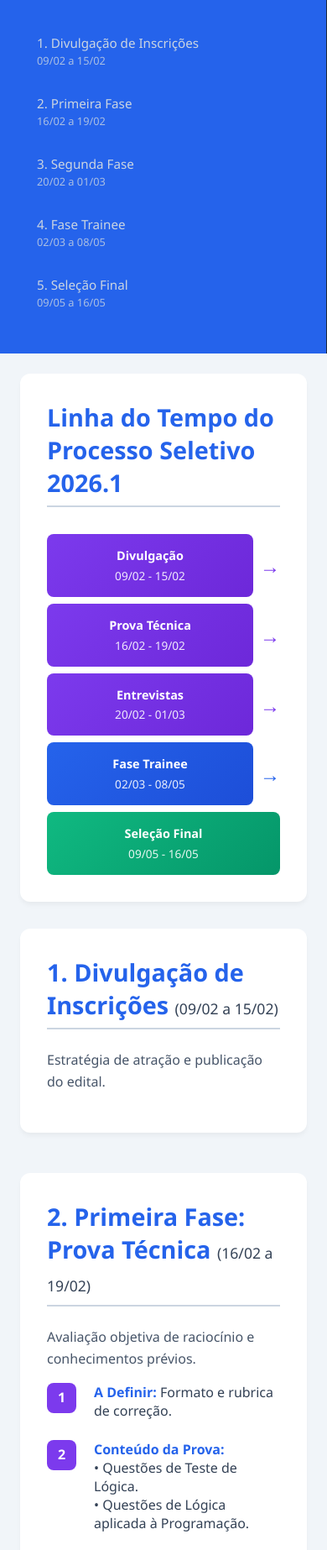
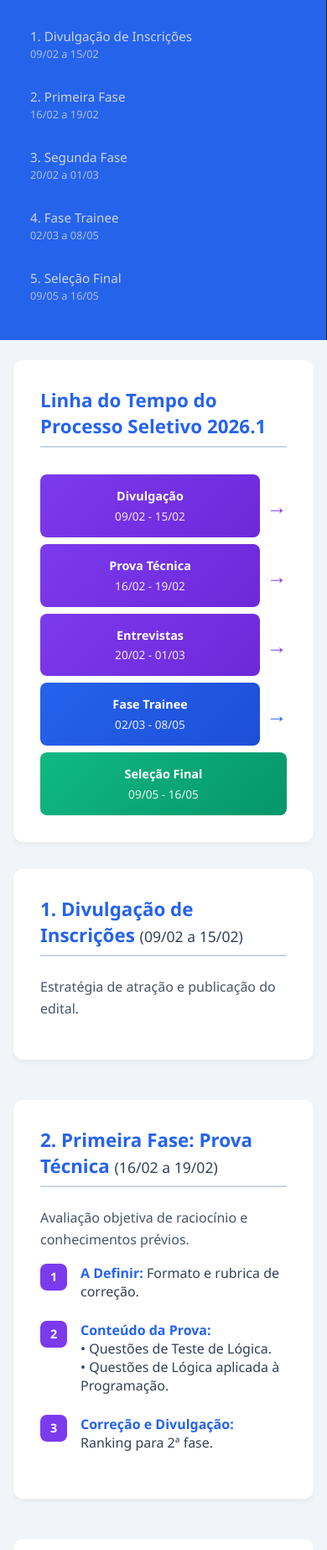
Before and after one commit to vitorsalomao05/ps26.1-planejamento, a plain HTML site: page index.html in a window 390 px wide. Shown: the part 144-1990 px from the top of the page at 84% size. Drawn offline with Linux system fonts and the light colour scheme.

Commit message:
Formatacao smartphone

```diff
--- a/index.html
+++ b/index.html
@@ -105,9 +105,42 @@
         }
 
         @media (max-width: 768px) {
-            aside { position: relative; width: 100%; height: auto; }
-            main { margin-left: 0; padding: 1.5rem; }
+            aside {
+                position: relative;
+                width: 100%;
+                height: auto;
+                padding: 1.5rem;
+            }
+            main {
+                margin-left: 0;
+                padding: 1.5rem 1rem;
+            }
             body { flex-direction: column; }
+
+            h2 {
+                font-size: 1.4rem;
+                word-wrap: break-word;
+            }
+
+            .step-list > li {
+                padding-left: 3rem;
+            }
+
+            .step-list > li::before {
+                width: 2rem;
+                height: 2rem;
+                line-height: 2rem;
+                font-size: 0.9rem;
+            }
+
+            .timeline {
+                margin-left: 0.5rem;
+                padding-left: 1.5rem;
+            }
+
+            .timeline-item::before {
+                left: -2.3rem;
+            }
         }
     </style>
 </head>
@@ -134,7 +167,7 @@
 
         <section class="card" style="margin-bottom: 2rem;">
             <h2 style="margin-bottom: 2rem;">Linha do Tempo do Processo Seletivo 2026.1</h2>
-            <div style="display: flex; justify-content: space-between; align-items: center; gap: 0.5rem; flex-wrap: wrap;">
+            <div style="display: flex; justify-content: space-between; align-items: center; gap: 0.5rem; flex-wrap: wrap; overflow-x: auto;">
                 <div style="flex: 1; min-width: 150px; text-align: center; padding: 1rem; background: linear-gradient(135deg, #7c3aed 0%, #6d28d9 100%); border-radius: 8px; color: white;">
                     <div style="font-weight: bold; font-size: 0.9rem; margin-bottom: 0.3rem;">Divulgação</div>
                     <div style="font-size: 0.85rem; opacity: 0.9;">09/02 - 15/02</div>
@@ -267,7 +300,7 @@
 
         <section id="selecao" class="card">
             <h2>5. Seleção Final de Membros <span style="font-size: 1.1rem; color: var(--text-main); font-weight: normal;">(09/05 a 16/05)</span></h2>
-            <div style="display: grid; grid-template-columns: 1fr 1fr; gap: 2rem;">
+            <div style="display: grid; grid-template-columns: repeat(auto-fit, minmax(250px, 1fr)); gap: 2rem;">
                 <div>
                     <h3>Processo</h3>
                     <ul style="margin-left: 1.5rem; line-height: 1.8;">
```
